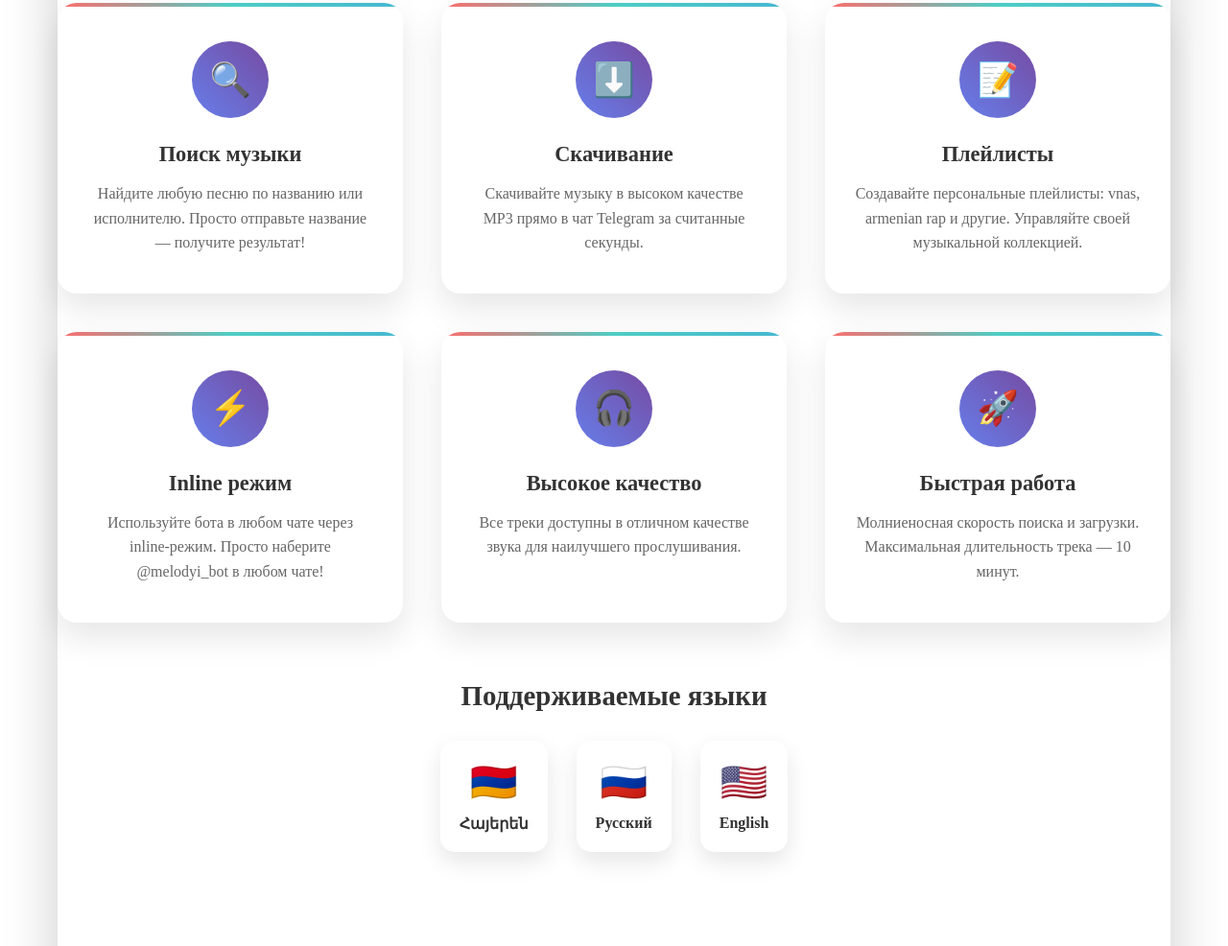
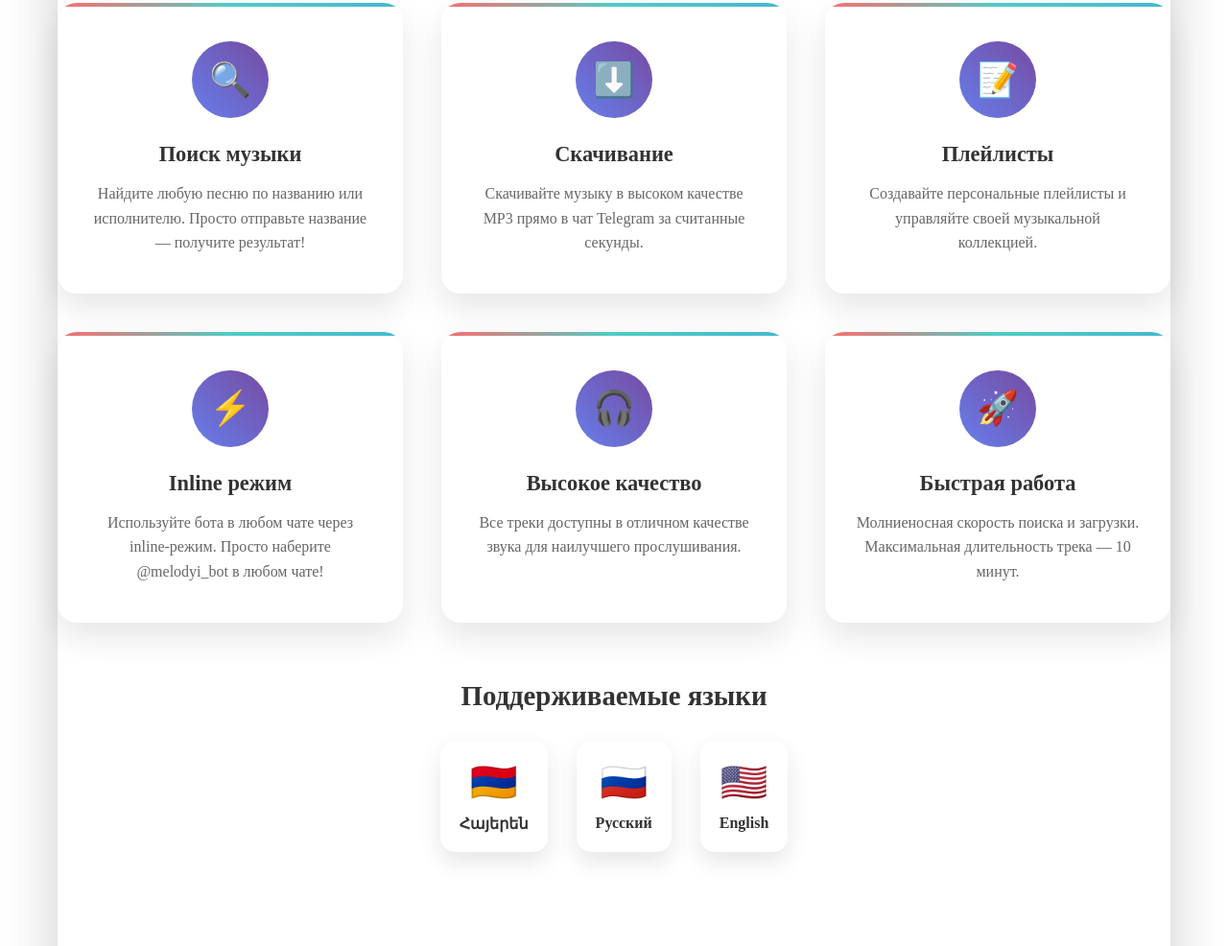
Before and after one commit to ldftcer/MusicSearchTelegram, a plain HTML site: page index.html in a window 1280 px wide. Shown: the part 787-1773 px from the top of the page at 96% size. Drawn offline with Linux system fonts and the light colour scheme.

Commit message:
Update index.html

```diff
--- a/index.html
+++ b/index.html
@@ -403,10 +403,10 @@
                     <p class="feature-text">Скачивайте музыку в высоком качестве MP3 прямо в чат Telegram за считанные секунды.</p>
                 </div>
 
-                                        <div class="feature-card">
+                <div class="feature-card">
                     <div class="feature-icon">📝</div>
                     <h3 class="feature-title">Плейлисты</h3>
-                    <p class="feature-text">Создавайте персональные плейлисты: vnas, armenian rap и другие. Управляйте своей музыкальной коллекцией.</p>
+                    <p class="feature-text">Создавайте персональные плейлисты и управляйте своей музыкальной коллекцией.</p>
                 </div>
 
                 <div class="feature-card">
```
